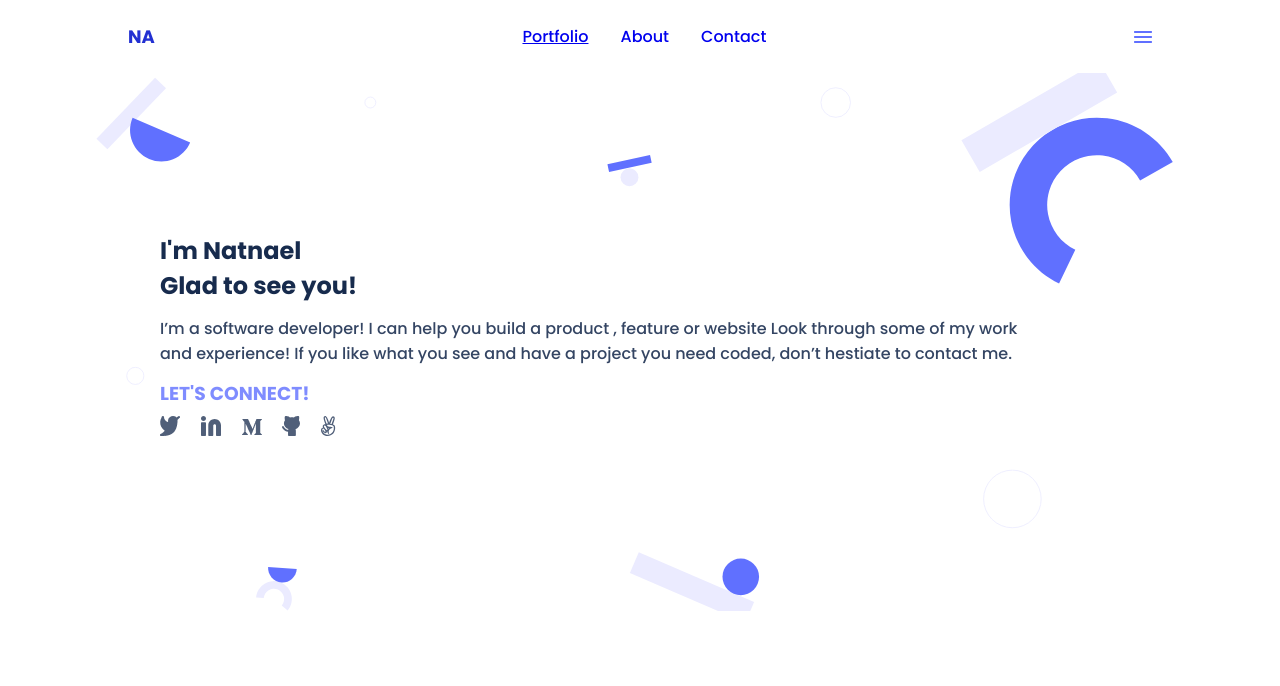
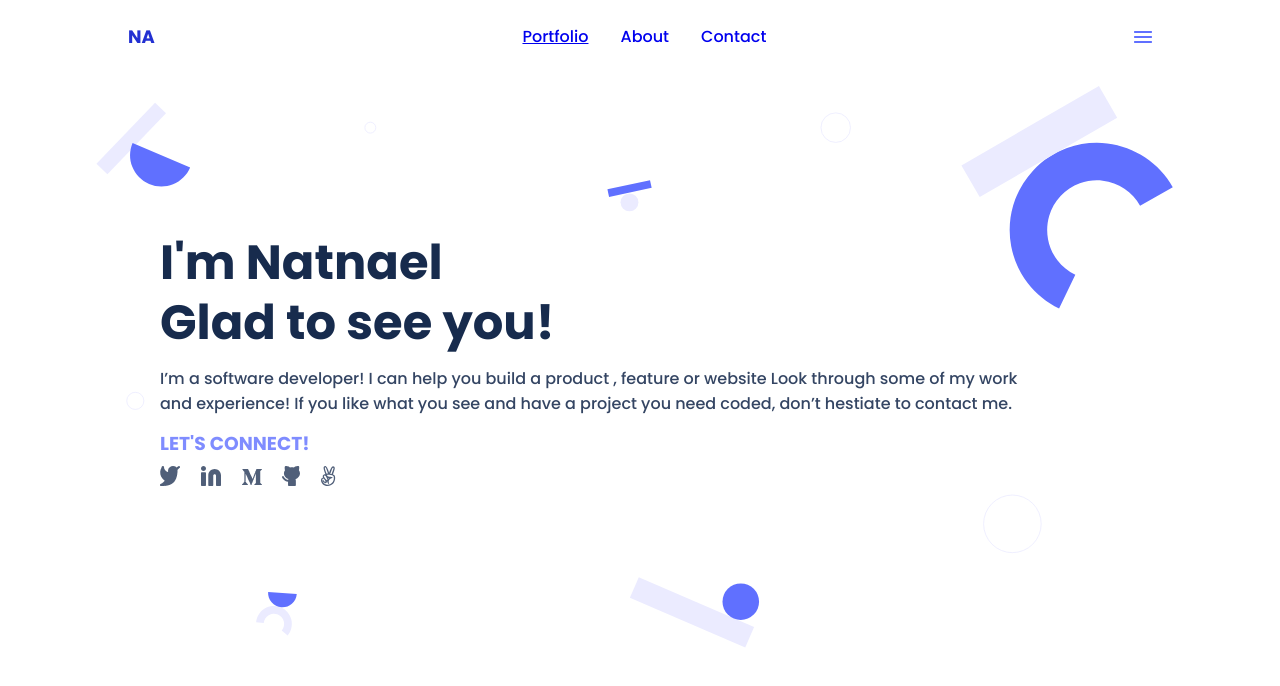
Before and after one commit to nati2323/Final-Mobile-and-Desktop-Portfolio, a plain HTML site: page index.html in a window 1280 px wide. Drawn offline with Linux system fonts and the light colour scheme; files whose address does not match are found by name.

Commit message:
add font size and font family for headlin section

```diff
--- a/CSS/style.css
+++ b/CSS/style.css
@@ -96,6 +96,11 @@ body {
 .head__title {
   color: #172b4d;
   width: 10ch;
+  font-family: 'Poppins';
+  font-style: normal;
+  font-weight: 700;
+  font-size: 48px;
+  line-height: 60px;
 }
 
 .head__title span {
```
